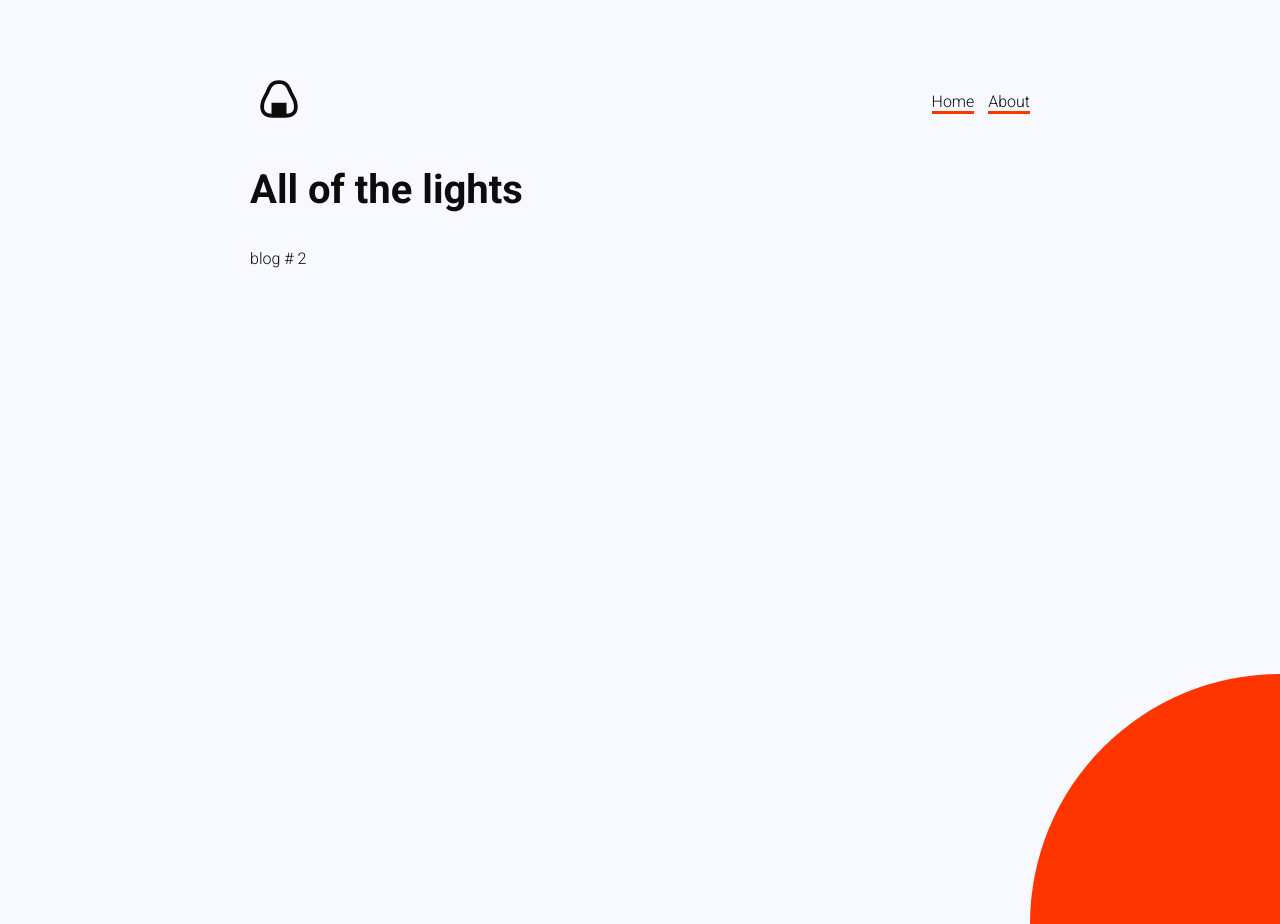
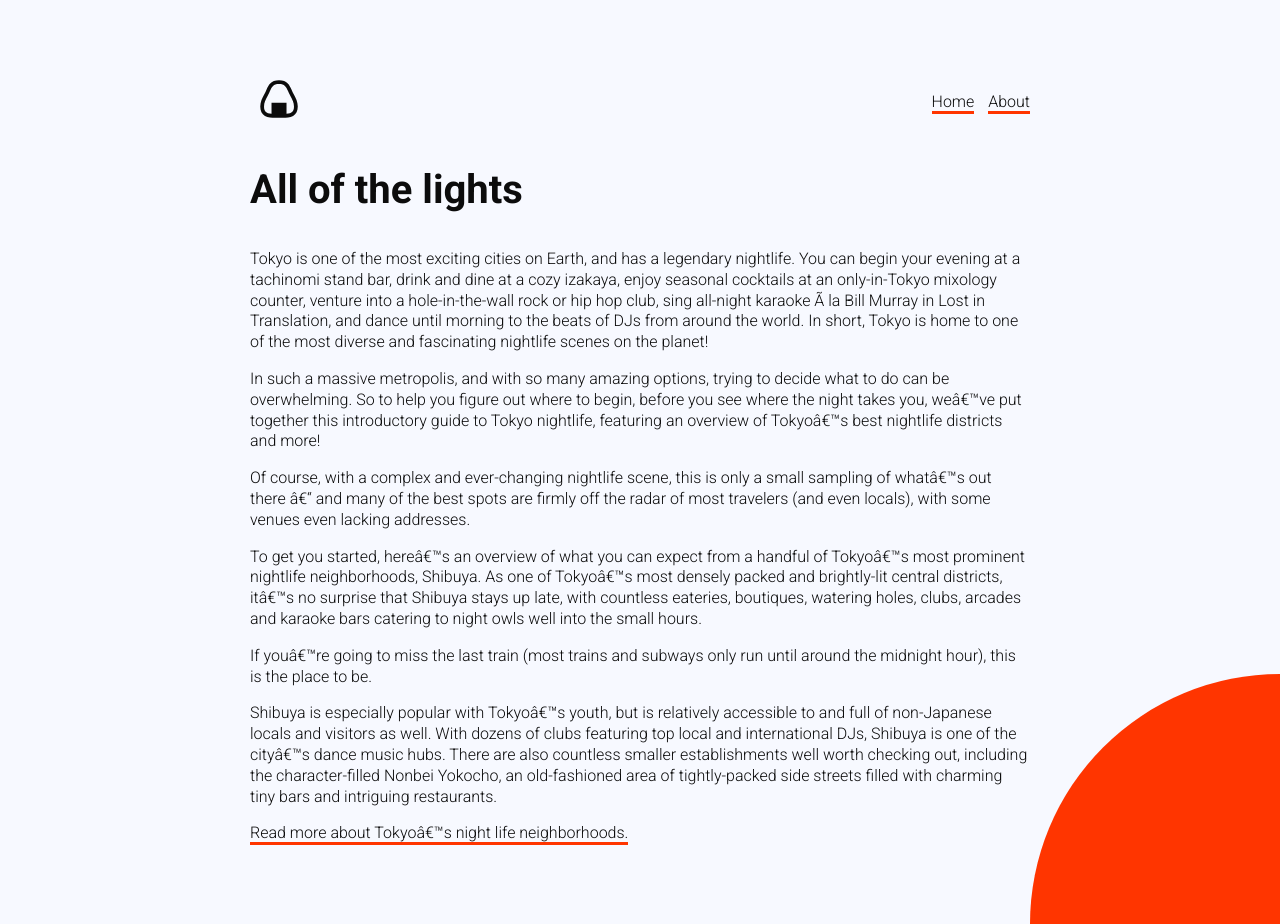
Before and after one commit to hugoroniaG/anightinjapan_superhi, a Jekyll site: the page built from _posts/2022-08-11-new-post.md, in a window 1280 px wide and 924 px high. Built offline with Jekyll 4.4.1, drawn with Linux system fonts in a browser that asks for light colours.

Commit message:
Updated New Post

```diff
--- a/_posts/2022-08-11-new-post.md
+++ b/_posts/2022-08-11-new-post.md
@@ -5,4 +5,16 @@
   red-light entertainment and the infamous Robot Restaurant.
 ---
 
-blog # 2
+Tokyo is one of the most exciting cities on Earth, and has a legendary nightlife. You can begin your evening at a tachinomi stand bar, drink and dine at a cozy izakaya, enjoy seasonal cocktails at an only-in-Tokyo mixology counter, venture into a hole-in-the-wall rock or hip hop club, sing all-night karaoke Ã  la Bill Murray in Lost in Translation, and dance until morning to the beats of DJs from around the world. In short, Tokyo is home to one of the most diverse and fascinating nightlife scenes on the planet!
+
+In such a massive metropolis, and with so many amazing options, trying to decide what to do can be overwhelming. So to help you figure out where to begin, before you see where the night takes you, weâ€™ve put together this introductory guide to Tokyo nightlife, featuring an overview of Tokyoâ€™s best nightlife districts and more!
+
+Of course, with a complex and ever-changing nightlife scene, this is only a small sampling of whatâ€™s out there â€“ and many of the best spots are firmly off the radar of most travelers (and even locals), with some venues even lacking addresses.
+
+To get you started, hereâ€™s an overview of what you can expect from a handful of Tokyoâ€™s most prominent nightlife neighborhoods, Shibuya. As one of Tokyoâ€™s most densely packed and brightly-lit central districts, itâ€™s no surprise that Shibuya stays up late, with countless eateries, boutiques, watering holes, clubs, arcades and karaoke bars catering to night owls well into the small hours.
+
+If youâ€™re going to miss the last train (most trains and subways only run until around the midnight hour), this is the place to be.
+
+Shibuya is especially popular with Tokyoâ€™s youth, but is relatively accessible to and full of non-Japanese locals and visitors as well. With dozens of clubs featuring top local and international DJs, Shibuya is one of the cityâ€™s dance music hubs. There are also countless smaller establishments well worth checking out, including the character-filled Nonbei Yokocho, an old-fashioned area of tightly-packed side streets filled with charming tiny bars and intriguing restaurants.
+
+[Read more about Tokyoâ€™s night life neighborhoods.](https://boutiquejapan.com/tokyo-nightlife-guide/)
```
